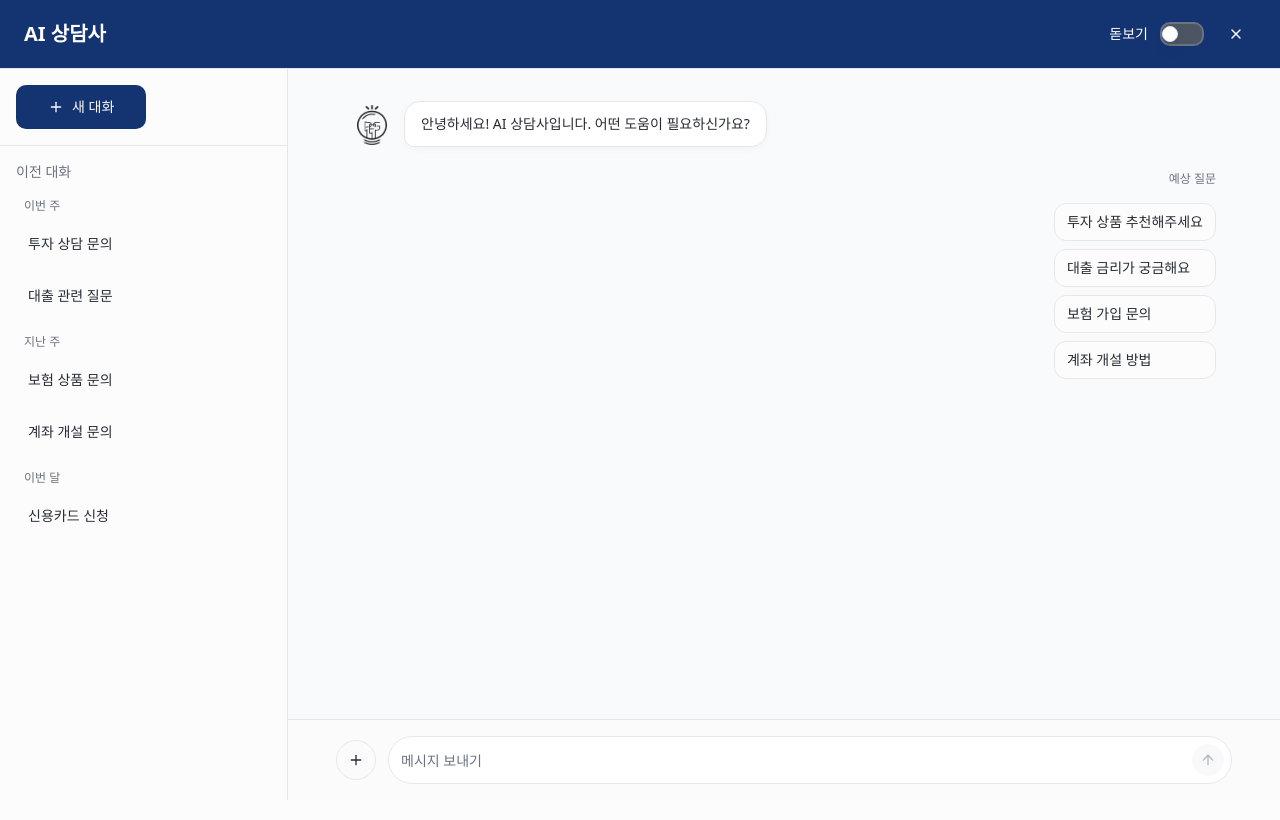
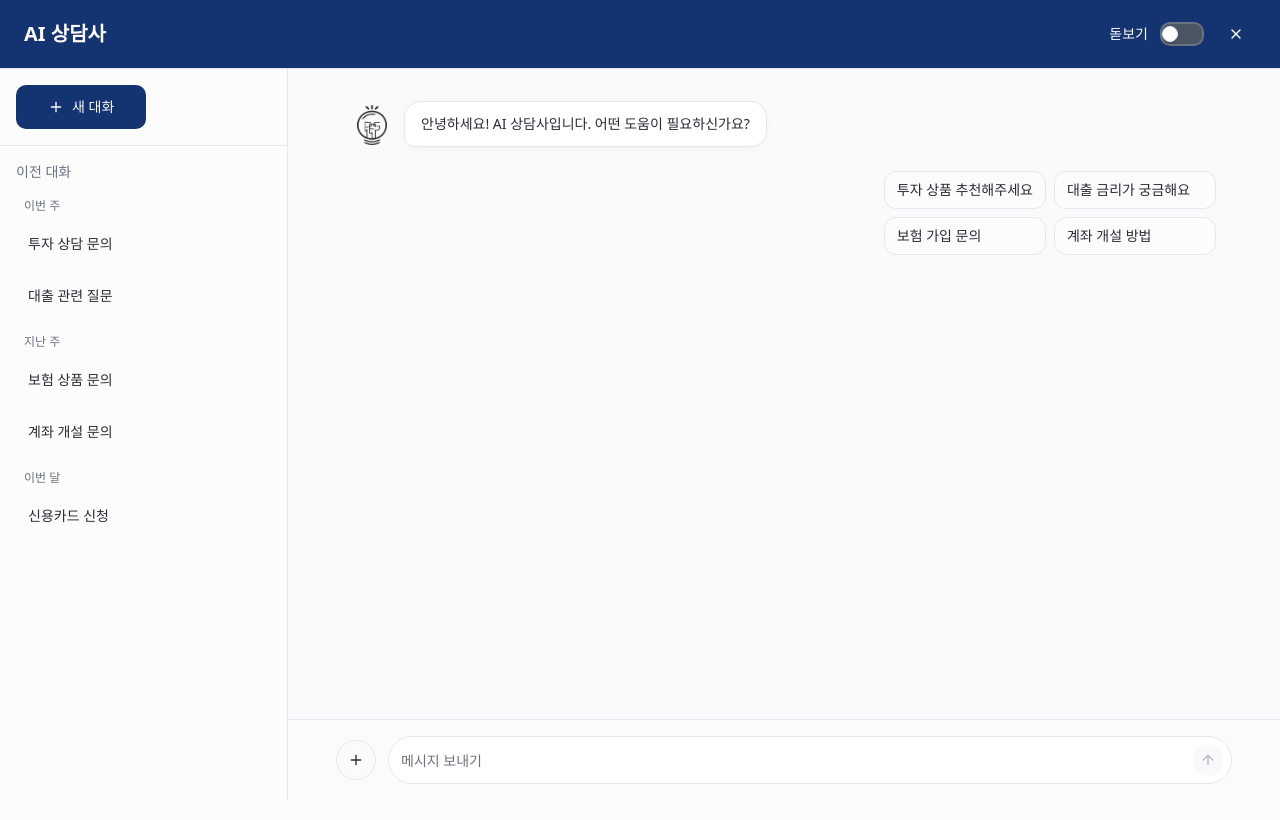
Before and after one commit to demodev-works/ai-counselor-chat, a React (Vite) app: page / in a window 1280 px wide. Built offline with nearby package versions, Linux system fonts and the light colour scheme.

Commit message:
Refactor suggested questions
Remove suggested questions text and change layout to 2x2 grid.

```diff
--- a/src/components/SuggestedQuestions.tsx
+++ b/src/components/SuggestedQuestions.tsx
@@ -15,13 +15,7 @@ const suggestedQuestions = [
 export const SuggestedQuestions = ({ onQuestionClick, isLargeText = false }: SuggestedQuestionsProps) => {
   return (
     <div className="flex justify-end mb-6">
-      <div className="flex flex-col gap-2 max-w-sm">
-        <p className={cn(
-          "text-muted-foreground text-right mb-2",
-          isLargeText ? "text-base" : "text-xs"
-        )}>
-          예상 질문
-        </p>
+      <div className="grid grid-cols-2 gap-2 max-w-sm">
         {suggestedQuestions.map((question, index) => (
           <button
             key={index}
```
